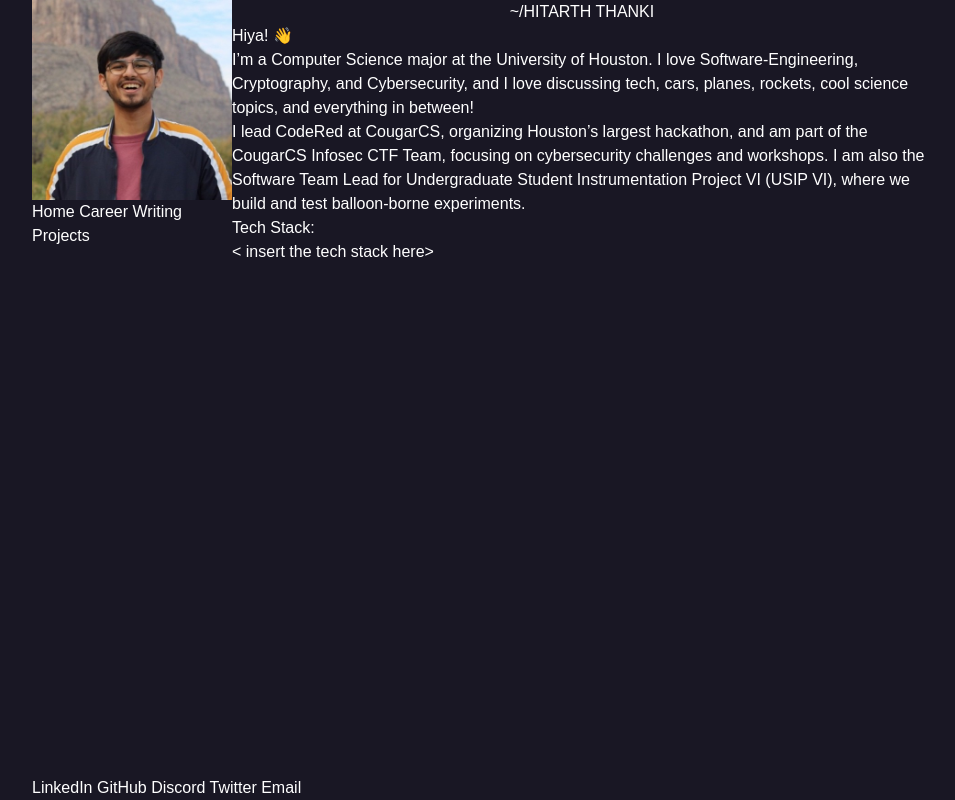
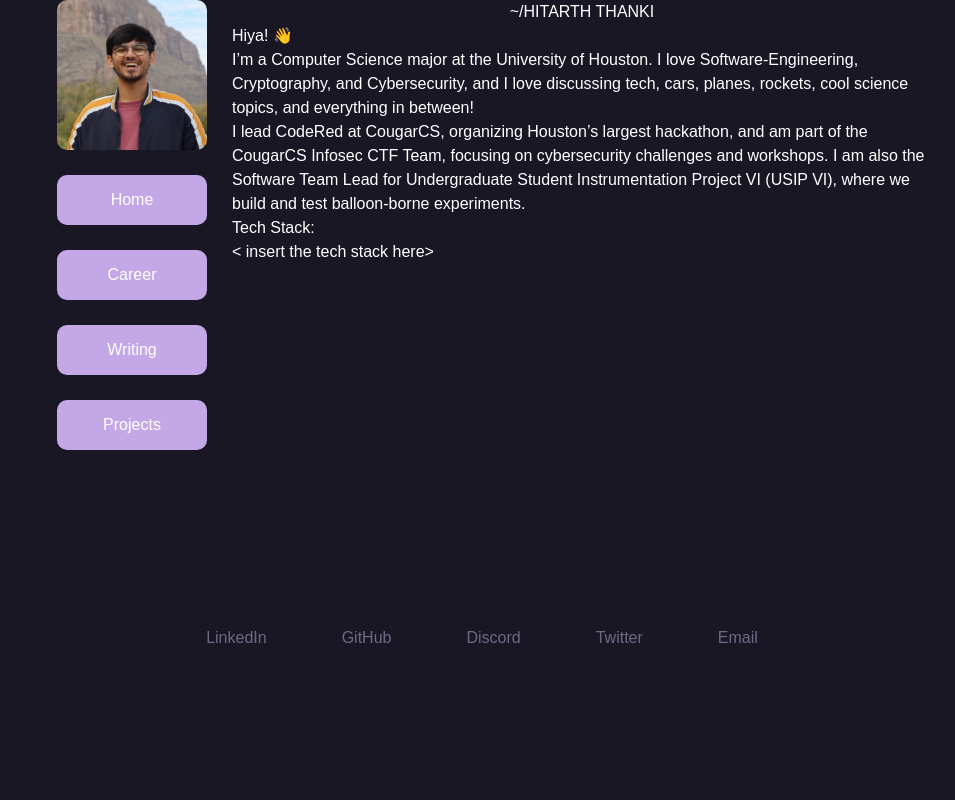
Before and after one commit to brohudev/v2, an Astro site: page / in a window 1280 px wide. Shown: the whole page, without its empty margins (158-1113 px from the left). Built offline with nearby package versions, Linux system fonts and the light colour scheme; Astro itself is replaced by a stand-in of ours.

Commit message:
finish styling footer, start styling aside

```diff
--- a/src/components/aside.astro
+++ b/src/components/aside.astro
@@ -1,10 +1,17 @@
 ---
-import '../styles/global.css'//as an aside here you will assemble all the buttons and everything needed and only expose a nice little aside section.
+
 ---
-<nav class="taskbar">
-    <img src="/hitarth.jpeg"alt="Profile Picture" class="pfp">
-    <a href="/" class="taskbar-link">Home</a>
-    <a href="/career" class="taskbar-link">Career</a>
-    <a href="/writing" class="taskbar-link">Writing</a>
-    <a href="/projects" class="taskbar-link">Projects</a>
+<nav class="taskbar flex flex-col items-center">
+    <!-- Profile Picture -->
+    <div class="mb-[25px]">
+        <img src="/hitarth.jpeg" alt="Profile Picture" class="pfp w-[150px] h-[150px] rounded-[10px]">
+    </div>
+
+    <!-- Buttons -->
+    <div class="flex flex-col gap-[25px]">
+        <a href="/" class="taskbar-link w-[150px] h-[50px] rounded-[10px] bg-Iris text-center flex items-center justify-center">Home</a>
+        <a href="/career" class="taskbar-link w-[150px] h-[50px] rounded-[10px] bg-Iris text-center flex items-center justify-center">Career</a>
+        <a href="/writing" class="taskbar-link w-[150px] h-[50px] rounded-[10px] bg-Iris text-center flex items-center justify-center">Writing</a>
+        <a href="/projects" class="taskbar-link w-[150px] h-[50px] rounded-[10px] bg-Iris text-center flex items-center justify-center">Projects</a>
+    </div>
 </nav>
--- a/src/components/footer.astro
+++ b/src/components/footer.astro
@@ -1,12 +1,13 @@
 ---
 
 ---
-<footer class="footer">
-    <div class="footer-content">
-        <a href="https://linkedin.com/in/yourprofile" target="_blank" rel="noopener" class="footer-link">LinkedIn</a>
-        <a href="https://github.com/yourusername" target="_blank" rel="noopener" class="footer-link">GitHub</a>
-        <a href="https://discord.com/users/youruserid" target="_blank" rel="noopener" class="footer-link">Discord</a>
-        <a href="https://twitter.com/yourusername" target="_blank" rel="noopener" class="footer-link">Twitter</a>
-        <a href="mailto:your@email.com" class="footer-link">Email</a>
+
+<footer class="fixed bottom-[150px] w-[900px] h-[25px] flex justify-center items-center text-Muted">
+    <div class="footer-content flex gap-[75px]">
+        <a href="https://linkedin.com/in/hitarth-thanki" target="_blank" rel="noopener" class="footer-link hover:underline hover:decoration-dotted hover:transition-opacity ">LinkedIn</a>
+        <a href="https://github.com/brohudev" target="_blank" rel="noopener" class="footer-link hover:underline hover:decoration-dotted hover:transition-opacity ">GitHub</a>
+        <a href="https://discord.com/users/brohudev" target="_blank" rel="noopener" class="footer-link hover:underline hover:decoration-dotted hover:transition-opacity ">Discord</a>
+        <a href="https://twitter.com/brohudev" target="_blank" rel="noopener" class="footer-link hover:underline hover:decoration-dotted hover:transition-opacity hover:duration-150">Twitter</a>
+        <a href="mailto:letsconnect@hitarth.dev" class="footer-link hover:underline hover:decoration-dotted hover:transition-opacity ">Email</a>
     </div>
 </footer>
```
